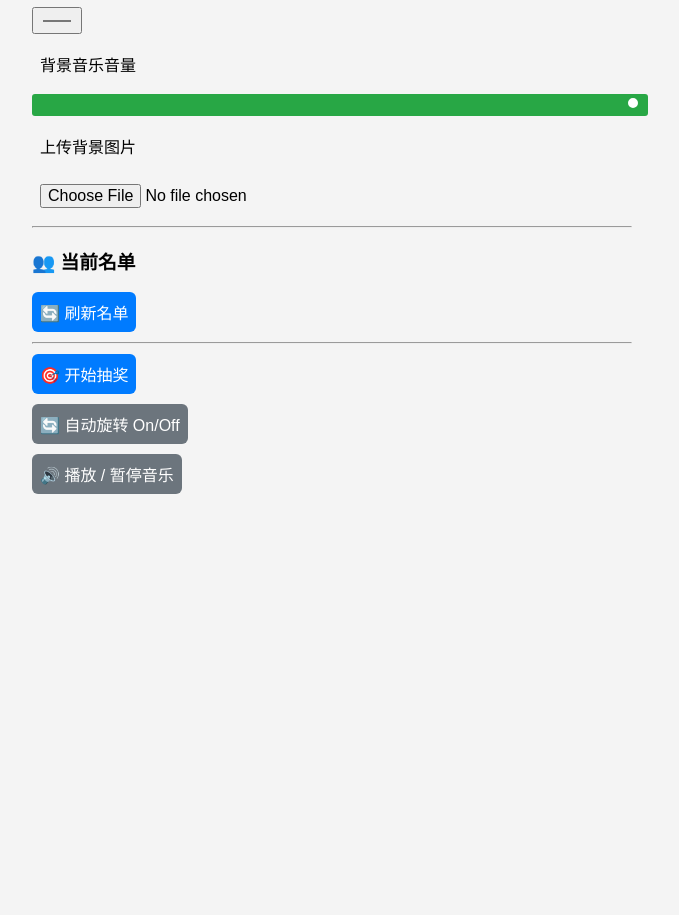
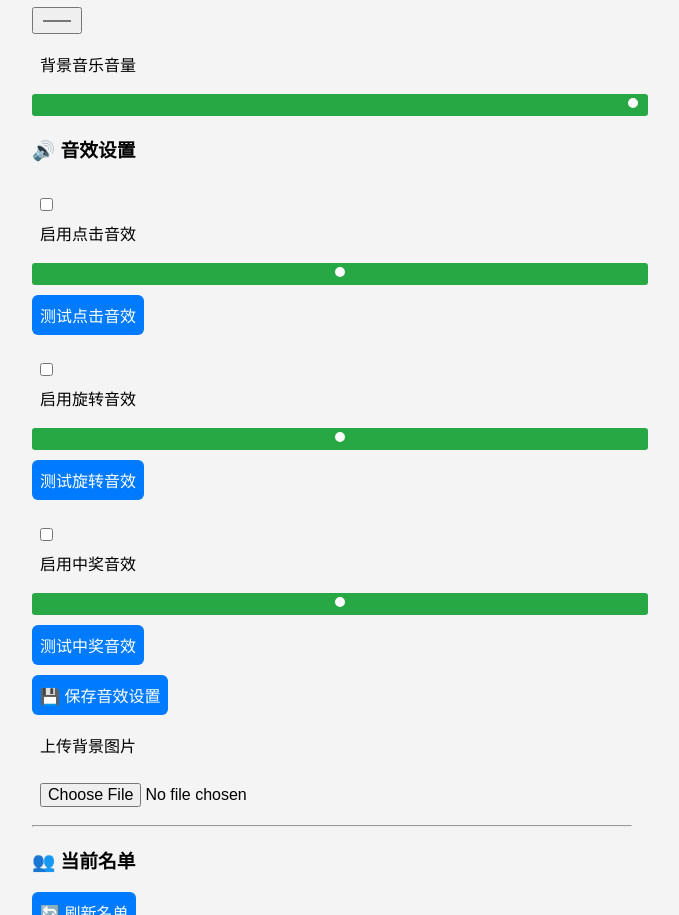
Before and after one commit to junyi1104/hmjaya-lucky-draw-system, a plain HTML site: page admin.html in a window 1280 px wide. Shown: the part 764-1679 px from the top of the page, without its empty margins (308-987 px from the left). Before the commit the page ends 1288 px from the top, so only its background shows below. Drawn offline with Linux system fonts and the light colour scheme.

Commit message:
Update admin.html

```diff
--- a/admin.html
+++ b/admin.html
@@ -33,7 +33,6 @@
     .secondary {
       background-color: #6c757d;
     }
-
     input[type="range"] {
       width: 100%;
       height: 6px;
@@ -42,7 +41,6 @@
       border-radius: 3px;
       outline: none;
     }
-
     input[type="range"]::-webkit-slider-thumb {
       appearance: none;
       width: 14px;
@@ -53,7 +51,6 @@
       cursor: pointer;
       margin-top: -4px;
     }
-
   </style>
 </head>
 <body>
@@ -64,7 +61,6 @@
   <input id="nameInput" placeholder="输入名字" onkeydown="if (event.key === 'Enter') sendInsertName()" />
   <button onclick="sendInsertName()">插入</button>
   <div id="duplicateWarning" style="color: red; font-weight: bold;"></div>
-
 
   <!-- 清除所有名字 -->
   <button class="danger" onclick="sendRemoveAllNames()">清空所有名字</button>
@@ -92,11 +88,38 @@
   <label>Winner List 字体颜色</label>
   <input type="color" id="winnerColorInput" onchange="sendWinnerColor()" />
 
-  <!-- 音量控制 -->
+  <!-- 背景音乐音量 -->
   <label>背景音乐音量</label>
   <input type="range" id="volumeSlider" min="0" max="1" step="0.01" value="1" onchange="sendVolume()" />
 
-  <!-- 设置背景图 -->
+  <!-- 🔊 音效设置 -->
+    <h3>🔊 音效设置</h3>
+
+	<!-- 点击音效 -->
+	<div>
+	  <label><input type="checkbox" id="clickSoundToggle"> 启用点击音效</label>
+	  <input type="range" id="clickSoundVolume" min="0" max="1" step="0.01" />
+	  <button onclick="testClickSound()">测试点击音效</button>
+	</div>
+
+	<!-- 旋转音效 -->
+	<div>
+	  <label><input type="checkbox" id="spinSoundToggle"> 启用旋转音效</label>
+	  <input type="range" id="spinSoundVolume" min="0" max="1" step="0.01" />
+	  <button onclick="testSpinSound()">测试旋转音效</button>
+	</div>
+
+	<!-- 中奖音效 -->
+	<div>
+	  <label><input type="checkbox" id="winSoundToggle"> 启用中奖音效</label>
+	  <input type="range" id="winSoundVolume" min="0" max="1" step="0.01" />
+	  <button onclick="testWinSound()">测试中奖音效</button>
+	</div>
+
+	<!-- 保存按钮 -->
+	<button onclick="saveSoundSettings()">💾 保存音效设置</button>
+
+  <!-- 上传背景图 -->
   <label>上传背景图片</label>
   <input type="file" id="bgUpload" accept="image/*" onchange="handleBgUpload()" />
 
@@ -105,7 +128,6 @@
   <ul id="userListDisplay" style="padding-left: 20px;"></ul>
   <button onclick="requestUserList()">🔄 刷新名单</button>
 
-
   <!-- 新增控制 -->
   <hr />
   <button onclick="sendSpin()">🎯 开始抽奖</button>
@@ -113,17 +135,13 @@
   <button class="secondary" onclick="toggleMusicRemote()">🔊 播放 / 暂停音乐</button>
 
   <script>
-
     // 接收来自 index.html 的消息
     window.addEventListener("message", (event) => {
       const { type, payload } = event.data;
       if (type === "nameDuplicate") {
         const warningEl = document.getElementById("duplicateWarning");
         warningEl.textContent = `⚠️ 名字 "${payload}" 已存在！`;
-		  // 3秒后自动清除
-		  setTimeout(() => {
-			warningEl.textContent = "";
-		  }, 3000);
+        setTimeout(() => { warningEl.textContent = ""; }, 3000);
       }
     });
 
@@ -177,9 +195,7 @@
       if (title) sendMessage("setTitle", title);
     }
     document.getElementById("titleInput").addEventListener("keydown", function (event) {
-    if (event.key === "Enter") {
-      sendSetTitle();
-    }
+      if (event.key === "Enter") sendSetTitle();
     });
 
     function sendTitleColor() {
@@ -220,6 +236,86 @@
       sendMessage("toggleMusic");
     }
 
+    // 初始化加载音效设置
+    function loadSoundSettings() {
+      document.getElementById("clickToggle").checked = localStorage.getItem("clickSoundEnabled") !== "false";
+      document.getElementById("spinToggle").checked = localStorage.getItem("spinSoundEnabled") !== "false";
+      document.getElementById("winToggle").checked = localStorage.getItem("winSoundEnabled") !== "false";
+
+      document.getElementById("clickVolume").value = localStorage.getItem("clickSoundVolume") || 0.5;
+      document.getElementById("spinVolume").value = localStorage.getItem("spinSoundVolume") || 0.5;
+      document.getElementById("winVolume").value = localStorage.getItem("winSoundVolume") || 0.5;
+    }
+
+    // 保存音效设置
+    function saveSoundSettings() {
+      const clickEnabled = document.getElementById("clickToggle").checked;
+      const spinEnabled = document.getElementById("spinToggle").checked;
+      const winEnabled = document.getElementById("winToggle").checked;
+
+      const clickVol = document.getElementById("clickVolume").value;
+      const spinVol = document.getElementById("spinVolume").value;
+      const winVol = document.getElementById("winVolume").value;
+
+      localStorage.setItem("clickSoundEnabled", clickEnabled);
+      localStorage.setItem("spinSoundEnabled", spinEnabled);
+      localStorage.setItem("winSoundEnabled", winEnabled);
+      localStorage.setItem("clickSoundVolume", clickVol);
+      localStorage.setItem("spinSoundVolume", spinVol);
+      localStorage.setItem("winSoundVolume", winVol);
+
+      sendMessage("updateSoundSettings", {
+        clickEnabled,
+        spinEnabled,
+        winEnabled,
+        clickVol: parseFloat(clickVol),
+        spinVol: parseFloat(spinVol),
+        winVol: parseFloat(winVol),
+      });
+    }
+
+    function requestUserList() {
+      sendMessage("getUserList");
+    }
+
+	function testClickSound() {
+	  const enabled = document.getElementById("clickSoundToggle").checked;
+	  const volume = parseFloat(document.getElementById("clickSoundVolume").value);
+	  if (!enabled) {
+		alert("点击音效已禁用，请先启用再测试！");
+		return;
+	  }
+	  const sound = new Audio("sound/click.mp3");
+	  sound.volume = volume;
+	  sound.play();
+	}
+
+	function testSpinSound() {
+	  const enabled = document.getElementById("spinSoundToggle").checked;
+	  const volume = parseFloat(document.getElementById("spinSoundVolume").value);
+	  if (!enabled) {
+		alert("旋转音效已禁用，请先启用再测试！");
+		return;
+	  }
+	  const sound = new Audio("sound/spin.mp3");
+	  sound.volume = volume;
+	  sound.play();
+	}
+
+	function testWinSound() {
+	  const enabled = document.getElementById("winSoundToggle").checked;
+	  const volume = parseFloat(document.getElementById("winSoundVolume").value);
+	  if (!enabled) {
+		alert("中奖音效已禁用，请先启用再测试！");
+		return;
+	  }
+	  const sound = new Audio("sound/win.mp3");
+	  sound.volume = volume;
+	  sound.play();
+	}
+
+
+    window.addEventListener("DOMContentLoaded", loadSoundSettings);
   </script>
 </body>
 </html>
```
Lines whose indentation alone changed are shown as unchanged.
